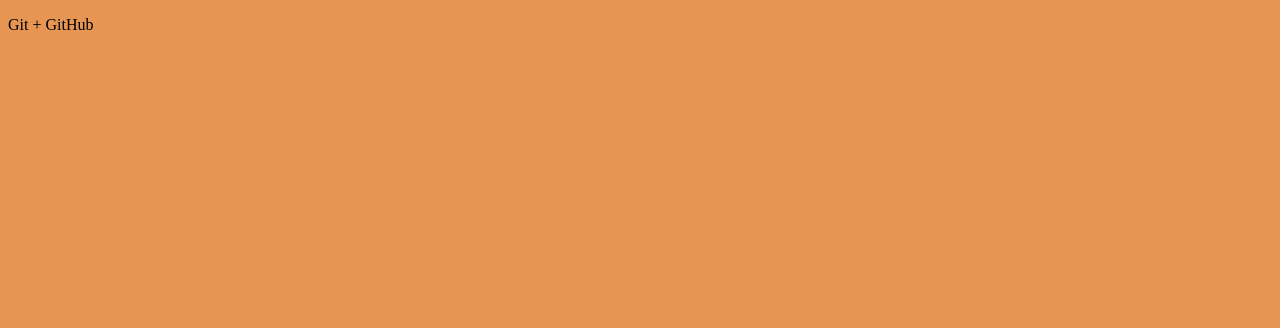
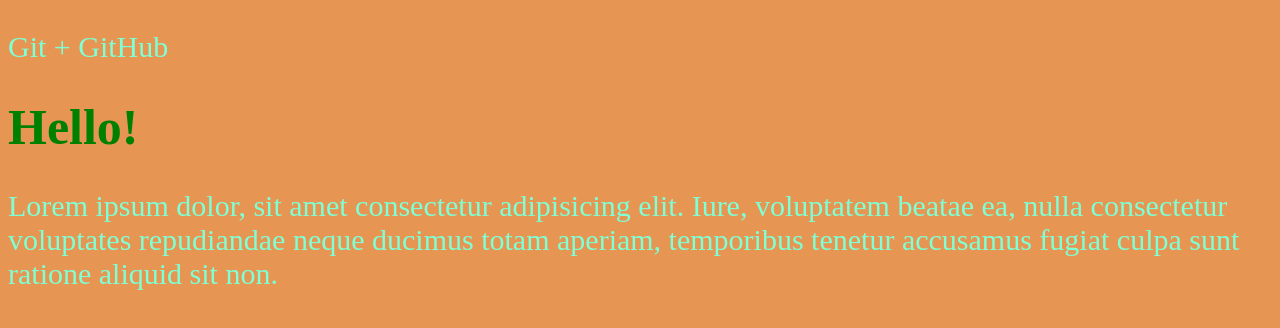
Before and after one commit to Romka-Dok/gittest, a plain HTML site: page index.html in a window 1280 px wide. Drawn offline with Linux system fonts and the light colour scheme.

Commit message:
первые изменения

```diff
--- a/css/main.css
+++ b/css/main.css
@@ -1,3 +1,11 @@
 body {
     background: rgb(230, 149, 83);
 }
+p {
+    color: aquamarine;
+    font-size: 30px;
+}
+h1 {
+    color: green;
+    font-size: 50px;
+}
--- a/index.html
+++ b/index.html
@@ -8,5 +8,7 @@
 </head>
 <body>
     <p>Git + GitHub</p>
+    <h1>Hello!</h1>
+    <p>Lorem ipsum dolor, sit amet consectetur adipisicing elit. Iure, voluptatem beatae ea, nulla consectetur voluptates repudiandae neque ducimus totam aperiam, temporibus tenetur accusamus fugiat culpa sunt ratione aliquid sit non.</p>
 </body>
 </html>
```
